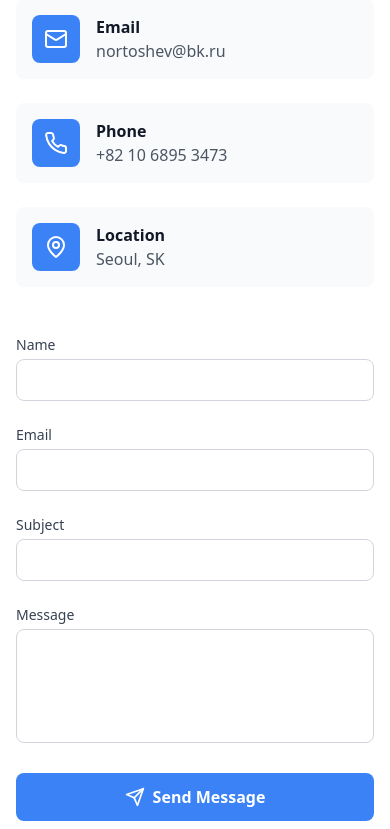
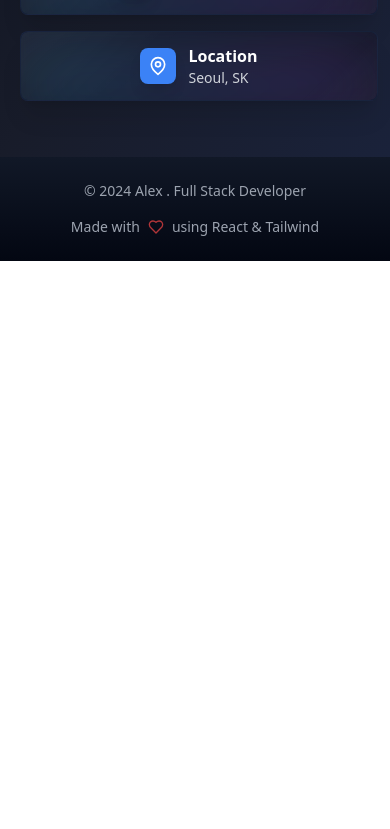
Before and after one commit to abuyork/Portfolio, a React (Vite) app: page / in a window 390 px wide. Shown: the part 6055-6884 px from the top of the page. After the commit the page ends 6316 px from the top, so only its background shows below. Built offline with nearby package versions, Linux system fonts and the light colour scheme; a web font is replaced by a local one.

Commit message:
Modified Contact Component

```diff
--- a/src/components/Contact.tsx
+++ b/src/components/Contact.tsx
@@ -1,14 +1,6 @@
-import React, { useState } from 'react';
-import { Mail, Phone, MapPin, Send, Loader2 } from 'lucide-react';
+import { Mail, Phone, MapPin } from 'lucide-react';
 
 const Contact = () => {
-  const [formData, setFormData] = useState({
-    name: '',
-    email: '',
-    subject: '',
-    message: '',
-  });
-  const [isSubmitting, setIsSubmitting] = useState(false);
 
   const contactInfo = [
     {
@@ -31,44 +23,25 @@ const Contact = () => {
     },
   ];
 
-  const handleSubmit = async (e: React.FormEvent) => {
-    e.preventDefault();
-    setIsSubmitting(true);
-    // Simulate API call
-    await new Promise(resolve => setTimeout(resolve, 1500));
-    console.log(formData);
-    setIsSubmitting(false);
-    // Reset form
-    setFormData({ name: '', email: '', subject: '', message: '' });
-  };
 
-  const handleChange = (e: React.ChangeEvent<HTMLInputElement | HTMLTextAreaElement>) => {
-    setFormData({
-      ...formData,
-      [e.target.name]: e.target.value,
-    });
-  };
   return (
-    <section id="contact" className="py-20 bg-white">
+    <section id="contact" className="py-14 bg-gradient-to-br from-[#0e131f] via-[#181c2a] to-[#1a223a]">
       <div className="max-w-7xl mx-auto px-4 sm:px-6 lg:px-8">
-        <div className="text-center mb-16 opacity-0 animate-slide-up">
-          <h2 className="text-4xl font-bold mb-4 font-['Space_Grotesk'] bg-clip-text text-transparent bg-gradient-to-r from-blue-500 via-purple-500 to-emerald-500">
+        <div className="text-center mb-10 opacity-0 animate-slide-up">
+          <h2 className="text-3xl font-bold mb-2 font-['Space_Grotesk'] bg-clip-text text-transparent bg-gradient-to-r from-blue-500 via-purple-500 to-emerald-500">
             Contact Me
           </h2>
-          <div className="w-16 h-1 bg-blue-500 mx-auto"></div>
+          <div className="w-12 h-1 bg-blue-500 mx-auto"></div>
         </div>
 
-        <div className="grid lg:grid-cols-2 gap-12">
-          <div className="space-y-8 opacity-0 animate-slide-up animation-delay-200">
+        <div className="flex flex-col items-center text-center space-y-0 opacity-0 animate-slide-up animation-delay-200 w-full">
           <div>
-              <h3 className="text-2xl font-bold mb-6">Get in Touch</h3>
-              <p className="text-gray-600 mb-8">
+            <p className="text-gray-300 mb-5 text-sm">
               I'm always interested in hearing about new projects and opportunities.
               Feel free to reach out if you'd like to connect!
             </p>
           </div>
-
-            <div className="space-y-6">
+          <div className="w-full flex flex-col md:flex-row md:justify-evenly md:space-x-0 space-y-4 md:space-y-0">
             {contactInfo.map((info, index) => {
               const Icon = info.icon;
               return (
@@ -77,104 +50,40 @@ const Contact = () => {
                   href={info.href}
                   target="_blank"
                   rel="noopener noreferrer"
-                    className="flex items-center p-4 rounded-lg bg-gray-50 hover:bg-blue-50 transition-colors duration-300 group"
+                  className="flex items-center p-3 rounded-lg bg-gradient-to-br from-[#171c2c] to-[#121624] shadow-xl hover:shadow-2xl transition-all duration-300 group w-full md:w-1/4 justify-center mx-1 overflow-hidden backdrop-blur-sm border border-blue-500/10 hover:border-blue-500/20 relative min-h-0"
                 >
-                    <div className="p-3 rounded-lg bg-blue-500 text-white group-hover:scale-110 transition-transform duration-300">
-                      <Icon className="w-6 h-6" />
+                  {/* Glass reflection overlay */}
+                  <div className="absolute inset-0 z-0 pointer-events-none opacity-60 group-hover:opacity-80 transition-opacity duration-300"
+                    style={{
+                      background:
+                        'linear-gradient(135deg, rgba(255,255,255,0.08) 0%, rgba(255,255,255,0) 40%, rgba(255,255,255,0) 80%, rgba(255,255,255,0.05) 100%)',
+                      backdropFilter: 'blur(2px)',
+                    }}
+                  />
+                  {/* Glow effect */}
+                  <div className="absolute bottom-0 left-0 right-0 h-2/3 z-0"
+                    style={{
+                      background:
+                        'radial-gradient(ellipse at bottom right, rgba(172, 92, 255, 0.7) -10%, rgba(79, 70, 229, 0) 70%),radial-gradient(ellipse at bottom left, rgba(56, 189, 248, 0.7) -10%, rgba(79, 70, 229, 0) 70%)',
+                      filter: 'blur(40px)',
+                    }}
+                  />
+                  {/* Card content */}
+                  <div className="relative flex items-center z-10">
+                    <div className="p-2 rounded-lg bg-blue-500 text-white group-hover:scale-110 transition-transform duration-300 shadow-lg">
+                      <Icon className="w-5 h-5" />
                     </div>
-                    <div className="ml-4">
-                      <h4 className="font-semibold text-gray-900 group-hover:text-blue-500 transition-colors duration-300">
+                    <div className="ml-3 text-left">
+                      <h4 className="font-semibold text-white group-hover:text-blue-400 transition-colors duration-300 text-base">
                         {info.title}
                       </h4>
-                      <p className="text-gray-600">{info.value}</p>
+                      <p className="text-gray-300 text-sm">{info.value}</p>
+                    </div>
                   </div>
                 </a>
               );
             })}
           </div>
-          </div>
-
-          <form onSubmit={handleSubmit} className="space-y-6 opacity-0 animate-slide-up animation-delay-400">
-            <div className="grid md:grid-cols-2 gap-6">
-              <div>
-                <label htmlFor="name" className="block text-sm font-medium text-gray-700 mb-1">
-                  Name
-                </label>
-                <input
-                  type="text"
-                  id="name"
-                  name="name"
-                  value={formData.name}
-                  onChange={handleChange}
-                  className="w-full px-4 py-2 rounded-lg border border-gray-300 focus:ring-2 focus:ring-blue-500 focus:border-transparent transition-all duration-300"
-                  required
-                />
-              </div>
-
-              <div>
-                <label htmlFor="email" className="block text-sm font-medium text-gray-700 mb-1">
-                  Email
-                </label>
-                <input
-                  type="email"
-                  id="email"
-                  name="email"
-                  value={formData.email}
-                  onChange={handleChange}
-                  className="w-full px-4 py-2 rounded-lg border border-gray-300 focus:ring-2 focus:ring-blue-500 focus:border-transparent transition-all duration-300"
-                  required
-                />
-              </div>
-            </div>
-
-            <div>
-              <label htmlFor="subject" className="block text-sm font-medium text-gray-700 mb-1">
-                Subject
-              </label>
-              <input
-                type="text"
-                id="subject"
-                name="subject"
-                value={formData.subject}
-                onChange={handleChange}
-                className="w-full px-4 py-2 rounded-lg border border-gray-300 focus:ring-2 focus:ring-blue-500 focus:border-transparent transition-all duration-300"
-                required
-              />
-            </div>
-
-            <div>
-              <label htmlFor="message" className="block text-sm font-medium text-gray-700 mb-1">
-                Message
-              </label>
-              <textarea
-                id="message"
-                name="message"
-                value={formData.message}
-                onChange={handleChange}
-                rows={4}
-                className="w-full px-4 py-2 rounded-lg border border-gray-300 focus:ring-2 focus:ring-blue-500 focus:border-transparent transition-all duration-300 resize-none"
-                required
-              ></textarea>
-            </div>
-
-            <button
-              type="submit"
-              disabled={isSubmitting}
-              className="w-full bg-blue-500 text-white font-semibold py-3 px-6 rounded-lg hover:bg-blue-600 transition-all duration-300 hover:shadow-lg disabled:opacity-70 disabled:cursor-not-allowed flex items-center justify-center space-x-2"
-            >
-              {isSubmitting ? (
-                <>
-                  <Loader2 className="w-5 h-5 animate-spin" />
-                  <span>Sending...</span>
-                </>
-              ) : (
-                <>
-                  <Send className="w-5 h-5" />
-                  <span>Send Message</span>
-                </>
-              )}
-            </button>
-          </form>
         </div>
       </div>
     </section>
```
Also changed, not shown: 2 other files (tests, documents, lock files or other folders). Lines whose indentation alone changed are shown as unchanged.
